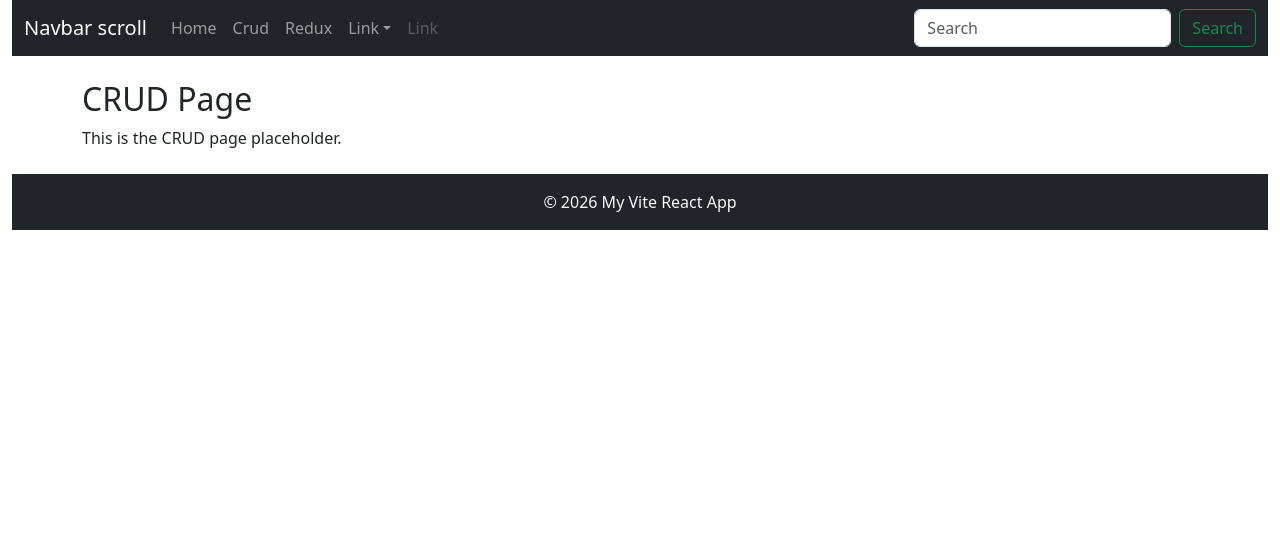
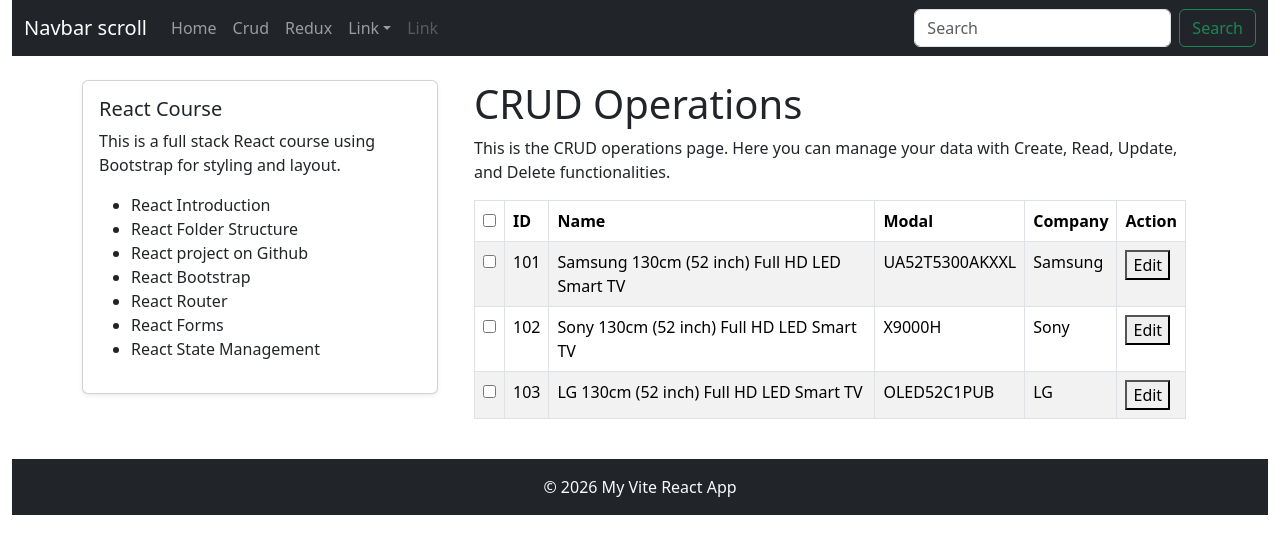
Before and after one commit to nankarbrothers/React-Lectures-Jan21, a React (Vite) app: page /crud in a window 1280 px wide. Shown: the top 554 px of the page. Built offline with nearby package versions, Linux system fonts and the light colour scheme.

Commit message:
Loaded products from json and displayed in table

```diff
--- /dev/null
+++ b/src/components/crud/list.jsx
@@ -0,0 +1,62 @@
+import { useEffect, useState } from 'react';
+import { Container, Row, Col, Table, Tab } from "react-bootstrap";
+import SideBar from "../sidebar.jsx";
+import { getProducts } from '../../services/product.jsx';
+
+function List() {
+  const [products, setProducts] = useState([]);
+
+  useEffect(() => {
+    console.log("List component mounted");
+    getProducts()
+      .then((data) => {
+        console.log("Products data:", data);
+        setProducts(data);
+      })
+      .catch((error) => {
+        console.error("Error fetching products:", error);
+      });
+  });
+
+  return (
+    <>
+       <Container className="mt-4">
+        <Row>
+          <SideBar />
+          <Col md={8}>
+            <Container className="mt-8">
+                <h1>CRUD Operations</h1>
+                <p>This is the CRUD operations page. Here you can manage your data with Create, Read, Update, and Delete functionalities.</p>
+                <Table striped bordered hover>
+                  <thead>
+                    <tr>
+                      <th><input type="checkbox" name="selectAll"/></th>
+                      <th>ID</th>
+                      <th>Name</th>
+                      <th>Modal</th>
+                      <th>Company</th>
+                      <th>Action</th>
+                    </tr>
+                  </thead>
+                  <tbody>
+                    {products.map((product) => (
+                      <tr key={product.id}>
+                        <td><input type="checkbox" name="selectAll"/></td>
+                        <td>{product.id}</td>
+                        <td>{product.name}</td>
+                        <td>{product.modal}</td>
+                        <td>{product.company}</td>
+                        <td><button type="button" name="Edit">Edit</button></td>
+                      </tr>
+                    ))}
+                  </tbody>
+                </Table>
+            </Container>
+          </Col>
+        </Row>
+      </Container>
+    </>
+  )
+}
+
+export default List;
--- a/src/pages/crud.jsx
+++ b/src/pages/crud.jsx
@@ -1,11 +1,9 @@
 import Container from 'react-bootstrap/Container';
+import List from '../components/crud/list.jsx';
 
 function Crud() {
   return (
-    <Container className="mt-4">
-      <h2>CRUD Page</h2>
-      <p>This is the CRUD page placeholder.</p>
-    </Container>
+    <List />
   )
 }
 
--- /dev/null
+++ b/src/services/product.jsx
@@ -0,0 +1,19 @@
+// service for retrieving product data (TV list)
+// we'll fetch the JSON file in src/data via a relative URL that works with Vite.
+
+// build a URL pointing to the tv.json file so that it is resolved at build time
+const tvUrl = new URL("../data/tv.json", import.meta.url).href;
+
+/**
+ * Get the list of products (TVs).
+ * Returns a promise that resolves with the JSON array from tv.json.
+ */
+export function getProducts() {
+    return fetch(tvUrl)
+        .then((response) => {
+            if (!response.ok) {
+                throw new Error(`Network response was not ok: ${response.status}`);
+            }
+            return response.json();
+        });
+}
```
